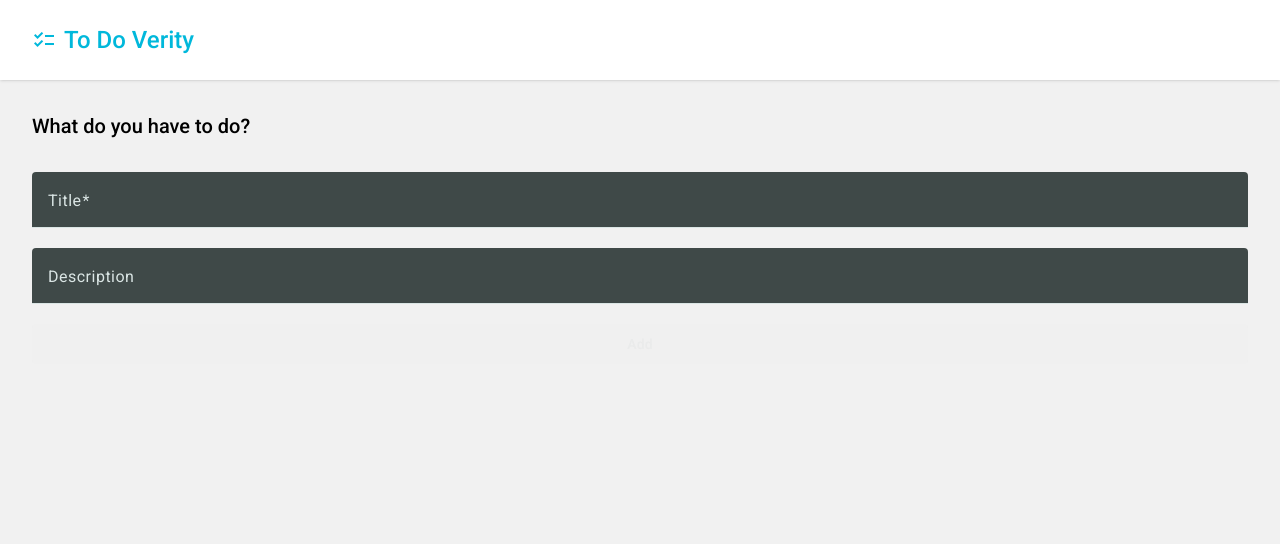
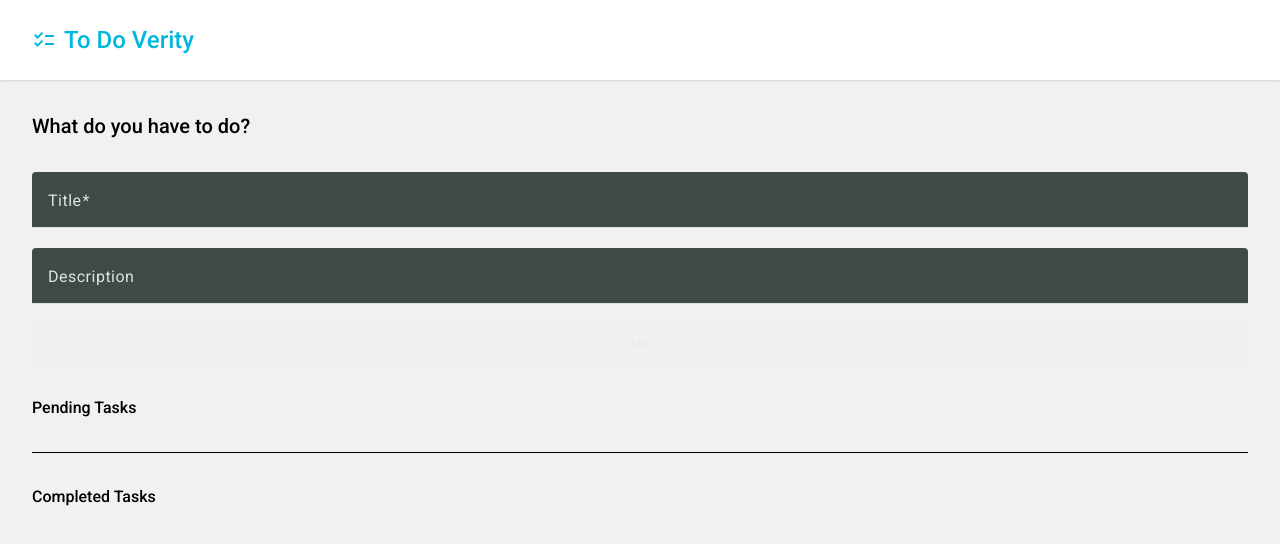
Before and after one commit to devguerreiro/fc-verity, an Angular app: page / in a window 1280 px wide. Shown: the top 544 px of the page. Built offline with nearby package versions, Linux system fonts and the light colour scheme.

Commit message:
feat: :sparkles: permite concluir uma task

```diff
--- a/src/app/pages/home/components/ListTask/list-task.html
+++ b/src/app/pages/home/components/ListTask/list-task.html
@@ -1,9 +1,17 @@
-<section class="space-y-4">
-  @for(task of taskService.tasks; track task.id) {
+<section class="space-y-8">
+  <section class="space-y-2">
+    <h2 class="font-medium">Pending Tasks</h2>
+    @for(task of taskService.getPendingTasks(); track task.id) {
     <div class="bg-white rounded shadow p-4 flex justify-between items-center gap-8">
+      <div class="flex items-center gap-2">
+        <mat-checkbox class="example-margin" [checked]="task.completed"
+          (change)="taskService.editTask(task.id, {completed:!task.completed})" />
         <div class="flex flex-col gap-1 overflow-hidden">
-      <span class="font-medium text-ellipsis overflow-hidden">{{task.title}}</span>
+          <span class="text-ellipsis overflow-hidden">{{task.title}}</span>
+          @if(task.description) {
           <span class="text-xs text-ellipsis overflow-hidden">{{task.description}}</span>
+          }
+        </div>
       </div>
       <div class="shrink-0 space-x-2">
         <mat-icon aria-hidden="false" aria-label="Edit task" fontIcon="edit"
@@ -15,3 +23,29 @@
     </div>
     }
   </section>
+  <hr />
+  <section class="space-y-2">
+    <h2 class="font-medium">Completed Tasks</h2>
+    @for(task of taskService.getCompletedTasks(); track task.id) {
+    <div class="rounded shadow p-4 flex justify-between items-center gap-8 line-through bg-black/10">
+      <div class="flex items-center gap-2">
+        <mat-checkbox class="example-margin" [checked]="task.completed"
+          (change)="taskService.editTask(task.id, {completed:!task.completed})" />
+        <div class="flex flex-col gap-1 overflow-hidden">
+          <span class="text-ellipsis overflow-hidden">{{task.title}}</span>
+          @if(task.description) {
+          <span class="text-xs text-ellipsis overflow-hidden">{{task.description}}</span>
+          }
+        </div>
+      </div>
+      <div class="shrink-0 space-x-2">
+        <mat-icon aria-hidden="false" aria-label="Edit task" fontIcon="edit"
+          (click)="openEditTaskDialog(task.id, task.title, task.description)"></mat-icon>
+        <button (click)="taskService.deleteTask(task.id)">
+          <mat-icon aria-hidden="false" aria-label="Delete task" fontIcon="delete" class="!text-red-500"></mat-icon>
+        </button>
+      </div>
+    </div>
+    }
+  </section>
+</section>
--- a/src/app/pages/home/components/ListTask/list-task.ts
+++ b/src/app/pages/home/components/ListTask/list-task.ts
@@ -2,13 +2,14 @@ import { Component, inject } from '@angular/core';
 
 import { MatIconModule } from '@angular/material/icon';
 import { MatDialog } from '@angular/material/dialog';
+import { MatCheckboxModule } from '@angular/material/checkbox';
 
 import { TaskService } from '../../../../services/task.service';
 import { EditTaskDialogComponent } from '../EditTaskDialog/edit-task-dialog';
 
 @Component({
   selector: 'list-task',
-  imports: [MatIconModule],
+  imports: [MatIconModule, MatCheckboxModule],
   templateUrl: './list-task.html',
 })
 export class ListTaskComponent {
--- a/src/app/services/task.service.ts
+++ b/src/app/services/task.service.ts
@@ -33,4 +33,12 @@ export class TaskService {
 
     this.tasks.splice(taskIndex, 1, { ...this.tasks[taskIndex], ...data });
   }
+
+  getCompletedTasks() {
+    return this.tasks.filter((task) => task.completed);
+  }
+
+  getPendingTasks() {
+    return this.tasks.filter((task) => !task.completed);
+  }
 }
```
Lines whose indentation alone changed are shown as unchanged.
